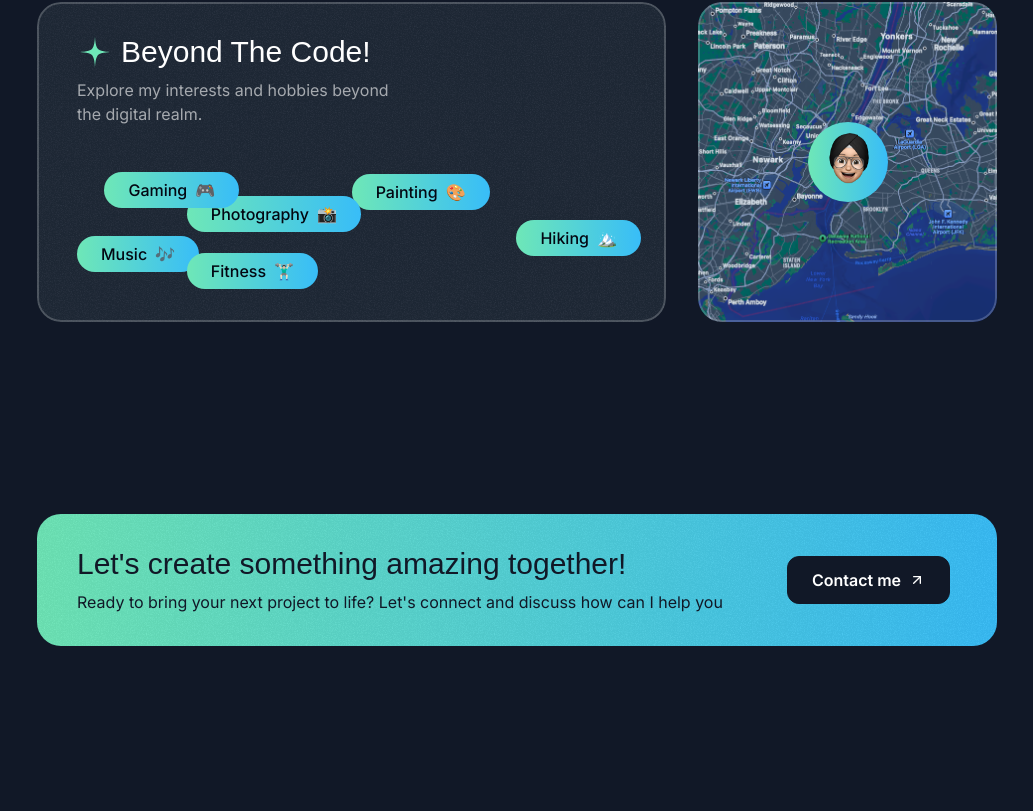
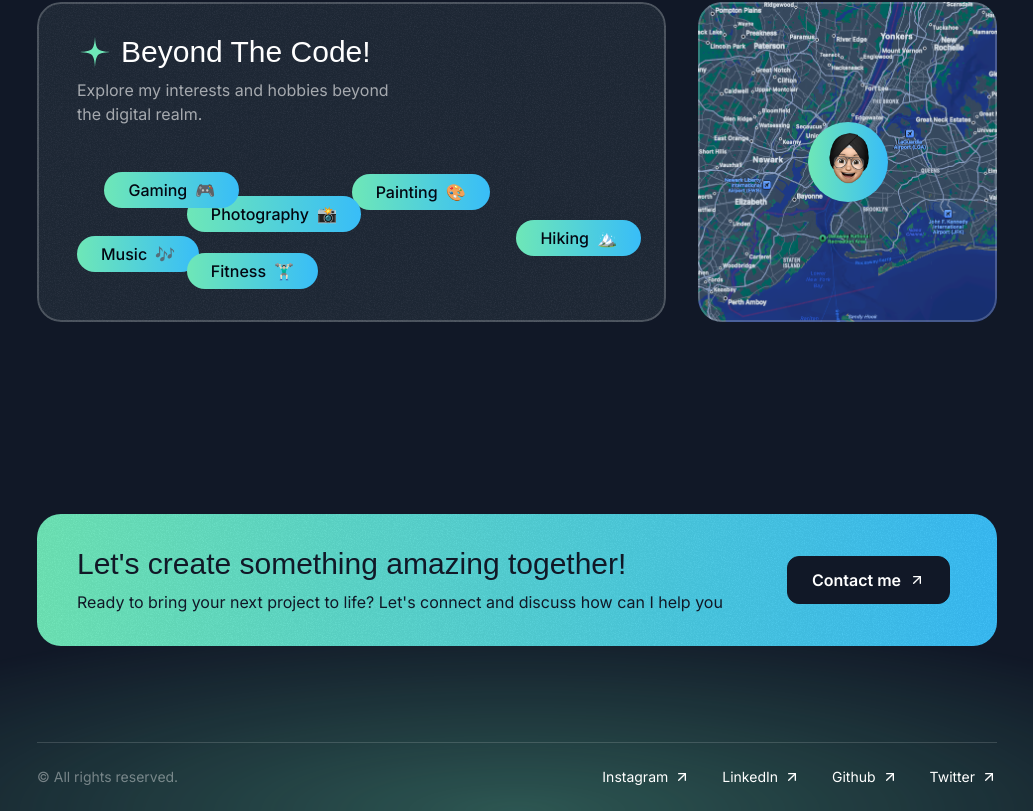
Before and after one commit to Shashivarunreddy/Portfolio-shashi, a Next.js app: page / in a window 1280 px wide. Shown: the part 4612-5423 px from the top of the page, without its empty margins (123-1156 px from the left). Before the commit the page ends 5354 px from the top, so only its background shows below. Built offline with nearby package versions, Linux system fonts and the light colour scheme; a web font is replaced by a local one.

Commit message:
Footer Section

```diff
--- a/src/app/page.tsx
+++ b/src/app/page.tsx
@@ -1,5 +1,6 @@
 import { AboutSection } from "@/sections/About";
 import { ContactSection } from "@/sections/Contact";
+import { Footer } from "@/sections/Footer";
 import { Header } from "@/sections/Header";
 import { HeroSection } from "@/sections/Hero";
 import { ProjectsSection } from "@/sections/Projects";
@@ -16,6 +17,7 @@
       <TestimonialsSection />
       <AboutSection />
       <ContactSection />
+      <Footer />
     </div>
   );
 }
--- a/src/sections/Footer.tsx
+++ b/src/sections/Footer.tsx
@@ -1,3 +1,41 @@
+import ArrowUpRightIcon from "@/assets/icons/arrow-up-right.svg";
+
+const footerLinks = [
+  {
+    title: "Instagram",
+    link: "#",
+  },
+  {
+    title: "LinkedIn",
+    link: "#",
+  },
+  {
+    title: "Github",
+    link: "#",
+  },
+  {
+    title: "Twitter",
+    link: "#",
+  },
+];
+
 export const Footer = () => {
-  return <div>Footer Section</div>;
+  return (
+    <footer className="relative -z-10 overflow-x-clip">
+      <div className="absolute h-[400px] w-[1600px] bottom-0 left-1/2 -translate-x-1/2 bg-emerald-300/30 [mask-image:radial-gradient(50%_50%_at_bottom_center,black,transparent)] -z-10"></div>
+      <div className="container">
+        <div className="border-t border-white/15 py-6 text-sm flex flex-col md:flex-row md:justify-between items-center gap-8">
+        <div className="text-white/40">&copy; All rights reserved.</div>
+          <nav className="flex flex-col md:flex-row items-center gap-8">
+            {footerLinks.map((footlink)=>(
+              <a href={footlink.link} className="inline-flex items-center gap-1.5">
+                <span>{footlink.title}</span>
+                <ArrowUpRightIcon className="size-4"/>
+              </a>
+            ))}
+          </nav>
+        </div>
+      </div>
+    </footer>
+  );
 };
```
